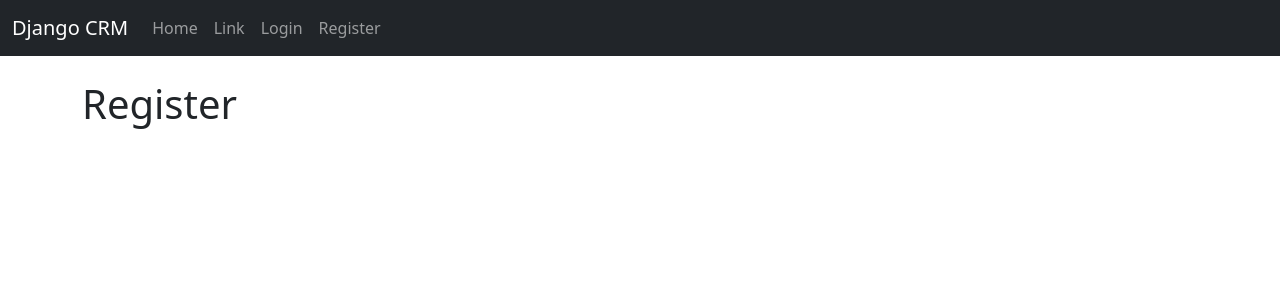
After one commit to Israel55229/Django-CRM, a Django app: page /register/ in a window 1280 px wide. The commit adds this page. Shown: the top 300 px of the page. Run offline with Django 5.2, Linux system fonts and the light colour scheme.

Commit message:
Login, logout, and Registration of users

```diff
--- a/dcrm/settings.py
+++ b/dcrm/settings.py
@@ -37,6 +37,7 @@ INSTALLED_APPS = [
     'django.contrib.sessions',
     'django.contrib.messages',
     'django.contrib.staticfiles',
+
     'website.apps.WebsiteConfig'
 ]
 
--- /dev/null
+++ b/website/templates/website/base.html
@@ -0,0 +1,29 @@
+<!doctype html>
+<html lang="en">
+  <head>
+    <meta charset="utf-8">
+    <meta name="viewport" content="width=device-width, initial-scale=1">
+    <title>Django CRM</title>
+    <link href="https://cdn.jsdelivr.net/npm/bootstrap@5.3.8/dist/css/bootstrap.min.css" rel="stylesheet" integrity="sha384-sRIl4kxILFvY47J16cr9ZwB07vP4J8+LH7qKQnuqkuIAvNWLzeN8tE5YBujZqJLB" crossorigin="anonymous">
+  </head>
+  <body>
+    {% include 'website/navbar.html' %}
+
+    <div class="container mt-4">
+        <div class="col-md-6 offset-md-3">
+            {% if messages %}
+                    {% for message in messages %}
+                        <div class="alert alert-warning alert-dismissible fade show" role="alert">
+                            {{ message }}
+                            <button type="button" class="btn-close" data-bs-dismiss="alert" aria-label="Close"></button>
+                        </div>
+                    {% endfor %}
+            {% endif %}
+        </div>
+        {% block content %}
+
+        {% endblock %}
+    </div>
+    <script src="https://cdn.jsdelivr.net/npm/bootstrap@5.3.8/dist/js/bootstrap.bundle.min.js" integrity="sha384-FKyoEForCGlyvwx9Hj09JcYn3nv7wiPVlz7YYwJrWVcXK/BmnVDxM+D2scQbITxI" crossorigin="anonymous"></script>
+  </body>
+</html>
--- /dev/null
+++ b/website/templates/website/navbar.html
@@ -0,0 +1,30 @@
+<nav class="navbar navbar-dark bg-dark navbar-expand-lg">
+  <div class="container-fluid">
+    <a class="navbar-brand" href="{% url 'home' %}">Django CRM</a>
+    <button class="navbar-toggler" type="button" data-bs-toggle="collapse" data-bs-target="#navbarSupportedContent" aria-controls="navbarSupportedContent" aria-expanded="false" aria-label="Toggle navigation">
+      <span class="navbar-toggler-icon"></span>
+    </button>
+    <div class="collapse navbar-collapse" id="navbarSupportedContent">
+      <ul class="navbar-nav me-auto mb-2 mb-lg-0">
+        <li class="nav-item">
+          <a class="nav-link" aria-current="page" href="#">Home</a>
+        </li>
+        <li class="nav-item">
+          <a class="nav-link" href="#">Link</a>
+        </li>
+        {% if user.is_authenticated %}
+          <li class="nav-item">
+            <a class="nav-link" href="{% url 'logout' %}">logout</a>
+          </li>
+        {% else %}
+          <li class="nav-item">
+            <a class="nav-link" href="{% url 'home' %}">Login</a>
+          </li>
+          <li class="nav-item">
+            <a class="nav-link" href="{% url 'register' %}">Register</a>
+          </li>
+        {% endif %}
+      </ul>
+    </div>
+  </div>
+</nav>
--- /dev/null
+++ b/website/templates/website/register.html
@@ -0,0 +1,14 @@
+{% extends 'website/base.html' %}
+
+ {% block title %}Register User Page {% endblock %}
+
+
+ {% block content %}
+
+    <h1>Register</h1>
+
+
+
+
+
+ {% endblock %}
--- a/website/urls.py
+++ b/website/urls.py
@@ -4,4 +4,9 @@ from . import views
 
 urlpatterns = [
     path('', views.home, name='home'),
+    path('logout/', views.logout_user, name='logout'),
+    path('register/', views.register_user, name='register'),
+
+
+
 ]
--- a/website/views.py
+++ b/website/views.py
@@ -1,7 +1,36 @@
-from django.shortcuts import render
+from django.shortcuts import render, redirect
+from django.contrib.auth import authenticate, login, logout
+from django.contrib import messages
 
 # Create your views here.
 def home(request):
     template_name = 'website/index.html'
+    if request.method == 'POST':
+        username = request.POST.get('username')
+        password = request.POST.get('password')
+
+        # authenticate the user information passed into the form to the system
+        user = authenticate(request, username= username, password=password)
+
+        # check if there is a logged in user in the system and log them in
+        if user is not None:
+            login(request, user)
+            messages.success(request, 'You Have Been Logged in!')
+            return redirect('home')
+        else:
+            messages.error(request, 'Username or password does not exist')
+            return redirect('home')
     context = {}
     return render(request, template_name, context)
+
+
+def logout_user(request):
+    logout(request)
+    messages.success(request, 'You Have Been Logged out successfully')
+    return redirect('home')
+
+
+def register_user(request):
+    template_name = 'website/register.html'
+    context = {}
+    return render(request, template_name, context)
```
Also changed, not shown: website/forms.py (added, +32 -0 lines), website/templates/website/index.html (+33 -11 lines).
